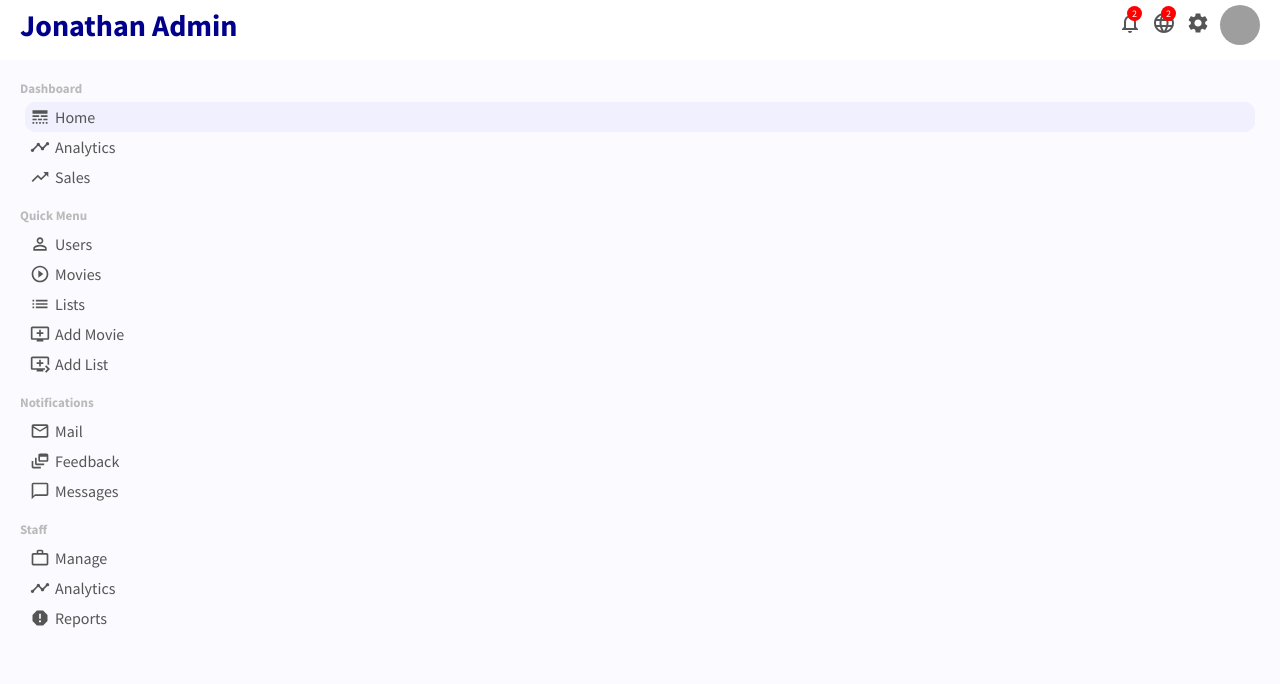
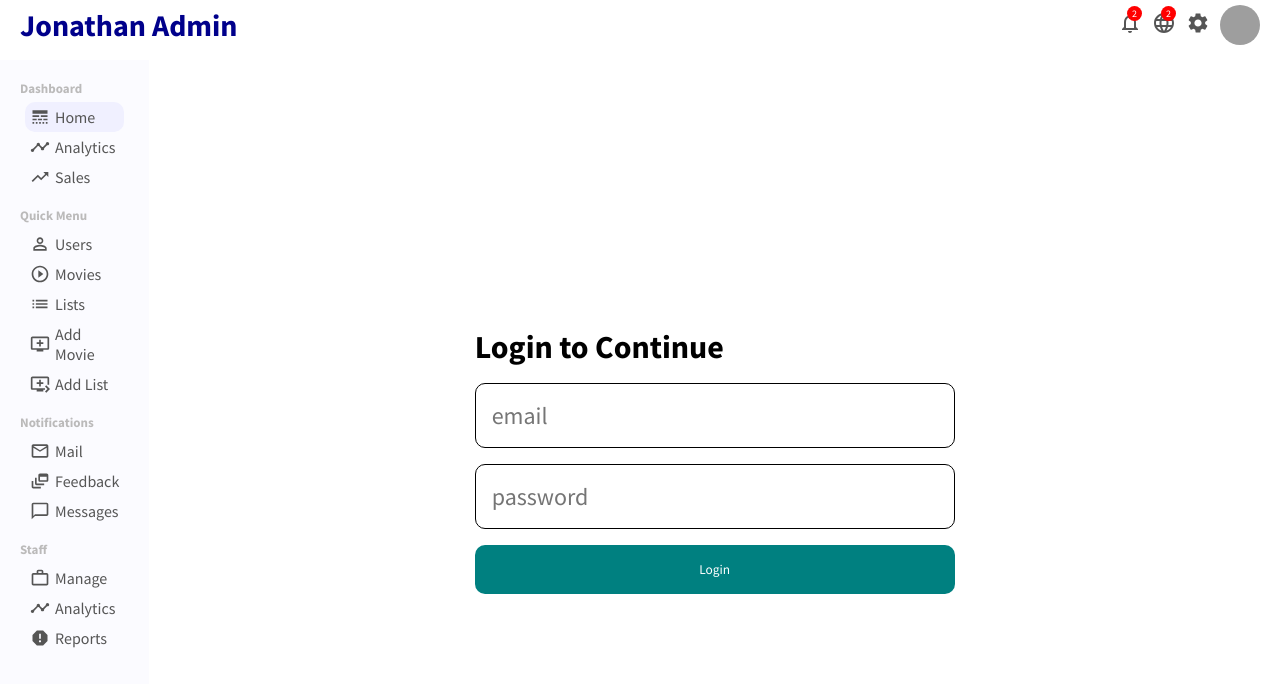
Before and after one commit to jmchiang1/NetflixClone, a React (Create React App) app in the folder admin/: page /login in a window 1280 px wide. Shown: the top 684 px of the page. Built offline with nearby package versions, Linux system fonts and the light colour scheme; grey boxes are pictures that could not be loaded.

Commit message:
Added login to admin page

```diff
--- a/admin/src/App.js
+++ b/admin/src/App.js
@@ -1,4 +1,4 @@
-import { BrowserRouter, Routes, Route } from "react-router-dom";
+import { BrowserRouter, Routes, Route, Navigate } from "react-router-dom";
 import "./App.css";
 import Topbar from "./components/Topbar";
 import Sidebar from "./components/Sidebar";
@@ -9,14 +9,23 @@ import NewUser from "./components/NewUser";
 import MovieList from "./components/MovieList";
 import Movie from "./components/Movie";
 import NewMovie from "./components/NewMovie";
+import Login from "./components/Login";
+import { AuthContext } from "./context/authContext/AuthContext";
+import { useContext } from "react";
 
 function App() {
+  const { user } = useContext(AuthContext);
+
   return (
     <BrowserRouter>
       <Topbar />
       <div className="container">
         <Sidebar />
         <Routes>
+          <Route
+            path="/login"
+            element={!user ? <Login /> : <Navigate to="/" />}
+          />
           <Route exact path="/" element={<Home />} />
           <Route path="/users" element={<UserList />} />
           <Route path="/user/:userId" element={<User />} />
--- /dev/null
+++ b/admin/src/components/Login.js
@@ -0,0 +1,42 @@
+import React, { useContext, useState } from "react";
+import { login } from "../context/authContext/apiCalls";
+import { AuthContext } from "../context/authContext/AuthContext";
+import "./Styles/Login.css";
+
+export default function Login() {
+  const [email, setEmail] = useState("");
+  const [password, setPassword] = useState("");
+  const { isFetching, dispatch } = useContext(AuthContext); //grab fetching and dispatch from auth context
+
+  const handleLogin = (e) => {
+    e.preventDefault();
+    login({ email, password }, dispatch);
+  };
+
+  return (
+    <div className="login">
+      <form className="loginForm">
+        <h1 style={{marginBottom: '1rem'}}>Login to Continue</h1>
+        <input
+          type="text"
+          placeholder="email"
+          className="loginInput"
+          onChange={(e) => setEmail(e.target.value)}
+        />
+        <input
+          type="password"
+          placeholder="password"
+          className="loginInput"
+          onChange={(e) => setPassword(e.target.value)}
+        />
+        <button
+          className="loginButton"
+          onClick={handleLogin}
+          disabled={isFetching}
+        >
+          Login
+        </button>
+      </form>
+    </div>
+  );
+}
--- /dev/null
+++ b/admin/src/components/Styles/Login.css
@@ -0,0 +1,30 @@
+.login {
+    width: 100%;
+    height: 100vh;
+    display: flex;
+    align-items: center;
+    justify-content: center;
+  }
+
+  .loginForm {
+    display: flex;
+    flex-direction: column;
+    width: 30rem;
+  }
+
+  .loginInput {
+    margin-bottom: 1rem;
+    padding: 1rem;
+    border-radius: 10px;
+    border: 1px solid black;
+    font-size: x-large;
+  }
+
+  .loginButton {
+    background-color: teal;
+    border: none;
+    color: white;
+    padding: 1rem;
+    cursor: pointer;
+    border-radius: 10px;
+  }
--- a/admin/src/components/Styles/WidgetSm.css
+++ b/admin/src/components/Styles/WidgetSm.css
@@ -14,15 +14,15 @@
 .widgetSmImg{
     width: 40px;
     height: 40px;
-    border-radius: 50%;
+    border-radius: 20%;
     object-fit: cover;
 }
 
-.widgetSmList{
+/* .widgetSmList{
     margin: 0;
     padding: 0;
     list-style: none;
-}
+} */
 
 .widgetSmListItem{
     display: flex;
--- a/admin/src/context/authContext/AuthActions.js
+++ b/admin/src/context/authContext/AuthActions.js
@@ -1,16 +1,18 @@
+//TPYE: actions to dispatch to Reducer
+
+//LOGIN
 export const loginStart = () => ({
   type: "LOGIN_START",
 });
 export const loginSuccess = (user) => ({
   type: "LOGIN_SUCCESS",
-  payload: user,
+  payload: user,  //if user is logged in send user
 });
 export const loginFailure = () => ({
   type: "LOGIN_FAILURE",
 });
 
-//logout
-
+//LOGOUT
 export const logout = () => ({
   type: "LOGOUT",
 });
--- a/admin/src/context/authContext/AuthContext.js
+++ b/admin/src/context/authContext/AuthContext.js
@@ -1,28 +1,28 @@
 import AuthReducer from "./AuthReducer";
 import { createContext, useEffect, useReducer } from "react";
 
-const INITIAL_STATE = {
-  user: JSON.parse(localStorage.getItem("user")) || null,
+const INITIAL_STATE = { //initial state of context, basically same as "LOGIN_START"
+  user: null,
   isFetching: false,
   error: false,
 };
 
-export const AuthContext = createContext(INITIAL_STATE);
+export const AuthContext = createContext(INITIAL_STATE);  //create context with initial state
 
 export const AuthContextProvider = ({ children }) => {
   const [state, dispatch] = useReducer(AuthReducer, INITIAL_STATE);
 
-  useEffect(() => {
-    localStorage.setItem("user", JSON.stringify(state.user));
-  }, [state.user]);
+  // useEffect(() => {
+  //   localStorage.setItem("user", JSON.stringify(state.user));
+  // }, [state.user]);
 
   return (
     <AuthContext.Provider
       value={{
-        user: state.user,
+        user: state.user,             //pass in user, fetching, and error states to context state
         isFetching: state.isFetching,
         error: state.error,
-        dispatch,
+        dispatch,                     //way to dispatch the actions from AuthActions.js
       }}
     >
       {children}
--- a/admin/src/context/authContext/AuthReducer.js
+++ b/admin/src/context/authContext/AuthReducer.js
@@ -1,22 +1,24 @@
+//REDUCER: update context state based on action type
+
 const AuthReducer = (state, action) => {
   switch (action.type) {
-    case "LOGIN_START":
+    case "LOGIN_START":     //at the start of login process...
       return {
-        user: null,
-        isFetching: true,
-        error: false,
+        user: null,         //user is null
+        isFetching: true,   //fetch data
+        error: false,       //no error yet, since no info has been inputted yet
       };
     case "LOGIN_SUCCESS":
       return {
-        user: action.payload,
-        isFetching: false,
-        error: false,
+        user: action.payload, //return user
+        isFetching: false,    //no more data fetching
+        error: false,         //no error
       };
     case "LOGIN_FAILURE":
       return {
-        user: null,
+        user: null,         //user back to null
         isFetching: false,
-        error: true,
+        error: true,        //throw error
       };
     case "LOGOUT":
       return {
--- a/admin/src/context/authContext/apiCalls.js
+++ b/admin/src/context/authContext/apiCalls.js
@@ -1,12 +1,12 @@
 import axios from "axios";
 import { loginFailure, loginStart, loginSuccess } from "./AuthActions";
 
-export const login = async (user, dispatch) => {
+export const login = async (user, dispatch) => {  //pass in user credentials
   dispatch(loginStart());
   try {
     const res = await axios.post("auth/login", user);
     res.data.isAdmin && dispatch(loginSuccess(res.data));
   } catch (err) {
-    dispatch(loginFailure());
+    dispatch(loginFailure()); //if login failed, dispatch loginFailure function
   }
 };
--- a/admin/src/index.js
+++ b/admin/src/index.js
@@ -1,11 +1,17 @@
-import React from 'react';
-import ReactDOM from 'react-dom';
-import './index.css';
-import App from './App';
+import React from "react";
+import ReactDOM from "react-dom";
+import "./index.css";
+import App from "./App";
+import { AuthContextProvider } from "./context/authContext/AuthContext";
+
+//app is the { children } in the context.
+//all info in context api will be availabe to App component, which also holds every other component
 
 ReactDOM.render(
   <React.StrictMode>
-    <App />
+    <AuthContextProvider>
+      <App />
+    </AuthContextProvider>
   </React.StrictMode>,
-  document.getElementById('root')
+  document.getElementById("root")
 );
```
Also changed, not shown: 2 other files (tests, documents, lock files or other folders).
